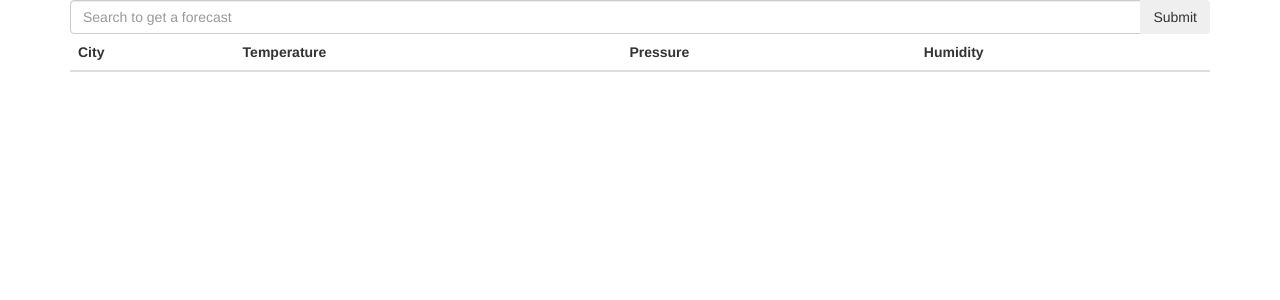
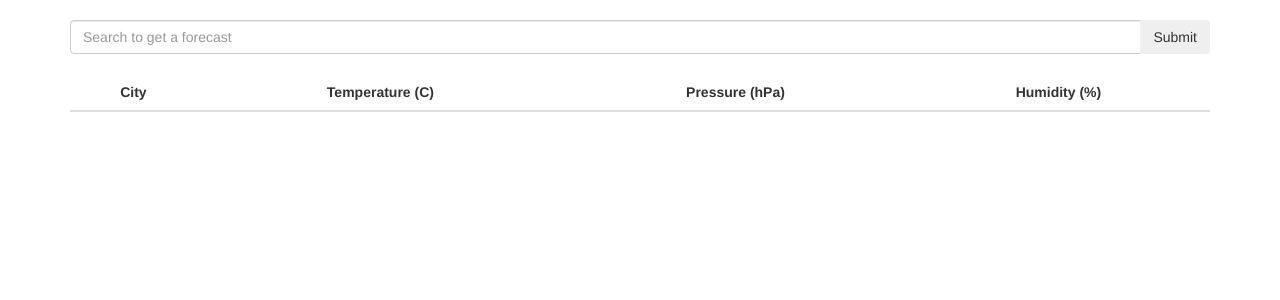
Before and after one commit to mhallxyz/electron-weather, a React (Create React App) app: page / in a window 1280 px wide. Shown: the top 300 px of the page. Built offline with nearby package versions, Linux system fonts and the light colour scheme.

Commit message:
Chart styling changed to equal heights

```diff
--- a/package.json
+++ b/package.json
@@ -4,6 +4,7 @@
   "private": true,
   "dependencies": {
     "axios": "^0.16.2",
+    "lodash": "^4.17.4",
     "react": "^15.5.4",
     "react-dom": "^15.5.4",
     "react-redux": "^5.0.5",
--- a/src/App.css
+++ b/src/App.css
@@ -2,32 +2,15 @@
   text-align: center;
 }
 
-.App-logo {
-  animation: App-logo-spin infinite 20s linear;
-  height: 80px;
+td, th {
+  vertical-align: middle !important;
+  text-align: center !important;
 }
 
-.App-header {
-  background-color: #222;
-  height: 150px;
-  padding: 20px;
-  color: white;
-}
-
-.App-intro {
-  font-size: large;
+.input-group {
+  margin: 20px 0px;
 }
 
 svg {
-  max-width: 100%;
-  padding: 10px;
+  height: 150px;
 }
-
-td {
-  width: 100px;
-}
-
-@keyframes App-logo-spin {
-  from { transform: rotate(0deg); }
-  to { transform: rotate(360deg); }
-}
--- a/src/components/chart.js
+++ b/src/components/chart.js
@@ -1,12 +1,19 @@
+import _ from 'lodash';
 import React from "react";
-import { Sparklines, SparklinesLine } from "react-sparklines";
+import { Sparklines, SparklinesLine, SparklinesReferenceLine } from "react-sparklines";
+
+function average(data) {
+  return _.round(_.sum(data)/data.length)
+}
 
 export default (props) => {
   return(
     <div>
       <Sparklines height={120} width={180} data={props.data}>
         <SparklinesLine color={props.color} />
+        <SparklinesReferenceLine type="avg" />
       </Sparklines>
+      <div>{average(props.data)}</div><div>{props.units}</div>
     </div>
   );
 }
--- a/src/containers/weather_list.js
+++ b/src/containers/weather_list.js
@@ -8,15 +8,16 @@ class WeatherList extends Component {
   renderWeather(cityData) {
     const name = cityData.city.name;
     const temps = cityData.list.map(weather => weather.main.temp);
+    const tempsC = temps.map(entry => entry - 273.15);
     const pressures = cityData.list.map(weather => weather.main.pressure);
     const humidities = cityData.list.map(weather => weather.main.humidity);
 
     return(
       <tr key={name}>
         <td>{name}</td>
-        <td><Chart data={temps} color="blue"/></td>
-        <td><Chart data={pressures} color="grey"/></td>
-        <td><Chart data={humidities} color="red"/></td>
+        <td><Chart data={tempsC} color="blue" units="C"/></td>
+        <td><Chart data={pressures} color="grey" units="hPa"/></td>
+        <td><Chart data={humidities} color="red" units="%"/></td>
       </tr>
     );
   }
@@ -27,9 +28,9 @@ class WeatherList extends Component {
         <thead>
           <tr>
             <th>City</th>
-            <th>Temperature</th>
-            <th>Pressure</th>
-            <th>Humidity</th>
+            <th>Temperature (C)</th>
+            <th>Pressure (hPa)</th>
+            <th>Humidity (%)</th>
           </tr>
         </thead>
         <tbody>
```
